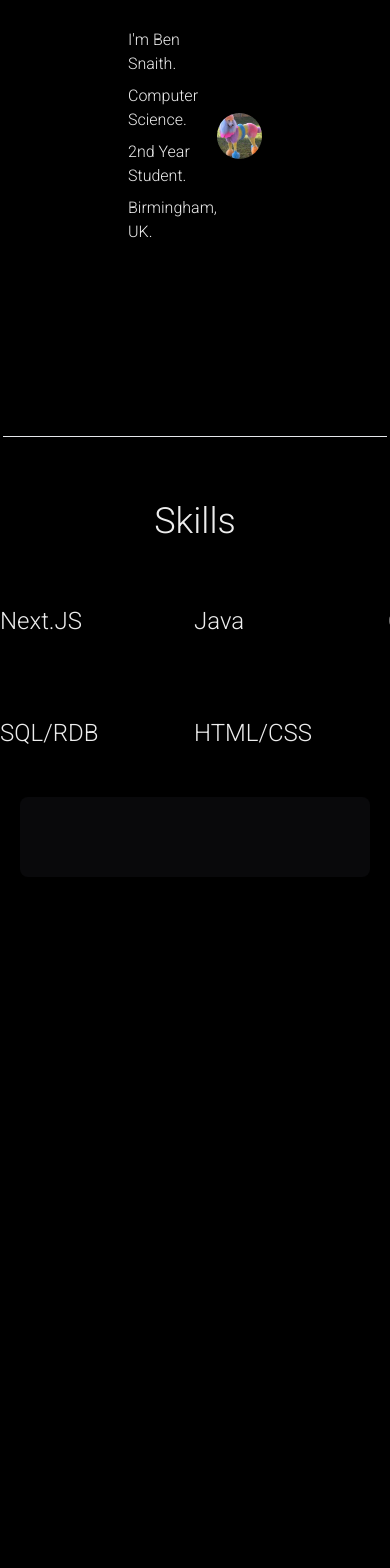
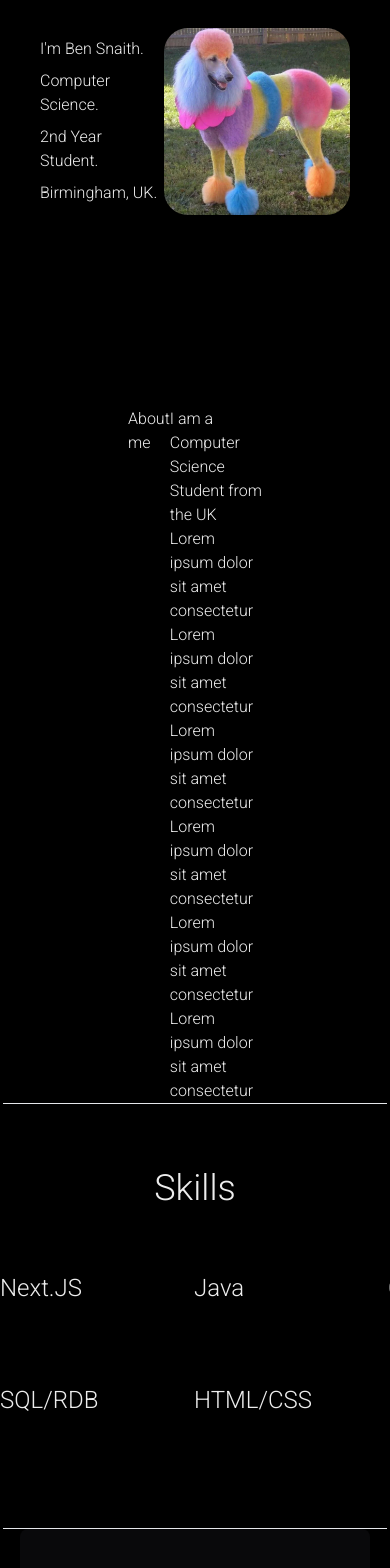
Before and after one commit to BenSnaith/homepage, a Next.js app in the folder next-js-homepage/: page / in a window 390 px wide. Shown: the part 264-1832 px from the top of the page. Before the commit the page ends 1161 px from the top, so only its background shows below. Built offline with nearby package versions, Linux system fonts and the light colour scheme.

Commit message:
Updated ScrollTop class

```diff
--- a/next-js-homepage/src/app/page.tsx
+++ b/next-js-homepage/src/app/page.tsx
@@ -7,9 +7,9 @@ export default function Home() {
   return (
     <>
     <div id="entire-site-div">
-      <div id="top-card-div" className="flex flex-row justify-evenly items-center min-h-fit px-32 py-48">
+      <div id="top-card-div" className="flex flex-row justify-evenly items-center min-h-fit px-10 py-48">
         <div className="w-fit">
-          <p className="lg:text-5xl md:text-4xl sm:text-3xl">I'm <Link href={""} className="hover:text-green-600 transition-all ease-in-out">Ben Snaith.</Link></p>
+          <p className="lg:text-5xl md:text-4xl sm:text-3xl">I'm <Link href={""} className="hover:text-green-600 transition-colors duration-300">Ben Snaith.</Link></p>
           <p className="lg:text-5xl md:text-4xl sm:text-3xl mt-2">Computer Science.</p>
           <p className="lg:text-5xl md:text-4xl sm:text-3xl mt-2">2nd Year Student.</p>
           <p className="lg:text-5xl md:text-4xl sm:text-3xl mt-2">Birmingham, UK.</p>
@@ -18,13 +18,27 @@ export default function Home() {
           <ProfilePicture/>
         </div>
       </div>
+
+      <div id="mid-card-div" className="flex flex-row justify-center  min-h-fit px-32">
+        <h1 className="lg:text-5xl md:text-4xl sm:text-3xl">About me</h1>
+        <p>
+        I am a Computer Science Student from the UK<br/>
+        Lorem ipsum dolor sit amet consectetur<br/>
+        Lorem ipsum dolor sit amet consectetur<br/>
+        Lorem ipsum dolor sit amet consectetur<br/>
+        Lorem ipsum dolor sit amet consectetur<br/>
+        Lorem ipsum dolor sit amet consectetur<br/>
+        Lorem ipsum dolor sit amet consectetur<br/>
+        </p>
+      </div>
+
       <div id="hr-div-one" className="flex flex-row items-center justify-center">
         <hr className="px-32 min-w-96"/>
       </div>
       <div id="skills-section" className="flex flex-col justify-center items-center">
         <h1 className="text-4xl my-16">Skills</h1>
         <ScrollTop />
-        <div id="skills-grid" className="grid grid-cols-3 gap-x-48 gap-y-20 text-2xl text-center mb-12">
+        <div id="skills-grid" className="grid grid-cols-3 gap-x-48 gap-y-20 text-2xl text-center mb-28">
           <p>Next.JS</p>
           <p>Java</p>
           <p>C/C++</p>
@@ -33,6 +47,9 @@ export default function Home() {
           <p>Docker</p>
         </div>
       </div>
+      <div id="hr-div-one" className="flex flex-row items-center justify-center">
+        <hr className="px-32 min-w-96"/>
+      </div>
     </div>
     </>
   );
--- a/next-js-homepage/src/components/ProfilePicture.tsx
+++ b/next-js-homepage/src/components/ProfilePicture.tsx
@@ -20,7 +20,7 @@ export default function ProfilePicture() {
             alt="an image of me"
             width={(width < 1024) ? "200" : "300"}
             height={(width < 1024) ? "200" : "300"}
-            className="rounded-3xl"
+            className="rounded-3xl mr-0"
         />
     );
 };
--- a/next-js-homepage/src/components/ScrollTop.tsx
+++ b/next-js-homepage/src/components/ScrollTop.tsx
@@ -36,6 +36,7 @@ export default function ScrollTop() {
     console.log(isVisible);
 
     return(
-        <button className={clsx("fixed bottom-28 right-14", {'hidden' : isVisible === false})} onClick={() => toTop()}> <BsArrowUp /> </button>
+        <button className={clsx("flex items-center justify-center fixed bottom-28 w-10 h-10 rounded-full bg-zinc-950 drop-shadow-md",
+        {'hidden' : isVisible === false})} onClick={() => toTop()}> <BsArrowUp /> </button>
     );
 }
```
